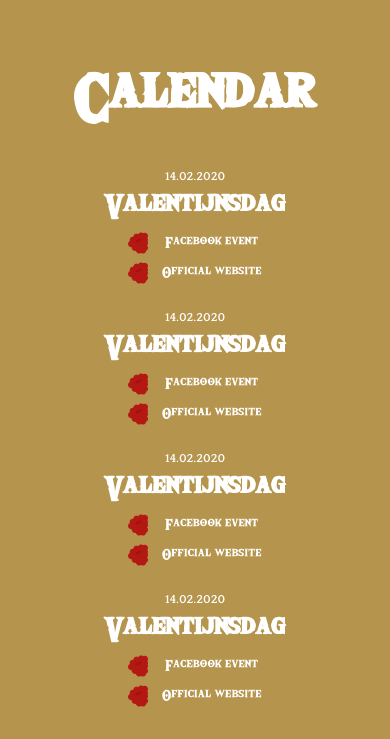
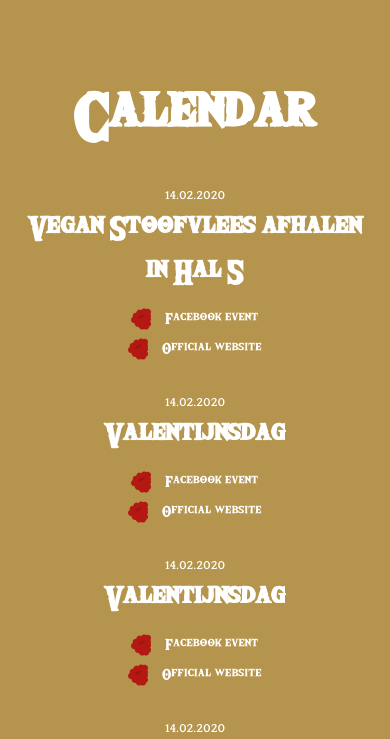
Before and after one commit to hardcodepunk/het-kabouter-vrouwtje, a plain HTML site: page src/index.html in a window 390 px wide. Shown: the part 3552-4291 px from the top of the page. Drawn offline with Linux system fonts and the light colour scheme; files that its build step writes are made by us from their sources; files whose address does not match are found by name.

Commit message:
fixed the calendar layout issue

```diff
--- a/src/index.html
+++ b/src/index.html
@@ -6,7 +6,7 @@
   <meta name="viewport" content="width=device-width, initial-scale=1.0">
   <title>Het Kaboutervrouwtje</title>
   <!-- Stylesheets -->
-  <link rel="stylesheet" href="assets/css/styles.css">
+  <link rel="stylesheet" href="assets/css/styles.css?v=1">
 </head>
 <body>
 <header class="header">
@@ -54,7 +54,7 @@
         <img class="gallery__display__button__icon" src="assets/img/arrow.svg" alt="Left arrow icon - fern leaf"/>
       </div>
       <div class="gallery__display__projection">
-        <img class="gallery__display__projection__img"src="data:,"/>
+        <img class="gallery__display__projection__img" src="data:,"/>
       </div>
       <div class="gallery__display__button gallery__display__button-right">
         <img class="gallery__display__button__icon" src="assets/img/arrow.svg" alt="Right arrow icon - fern leaf"/>
@@ -221,7 +221,7 @@
       <li class="list__item calendar__event">
         <div class="calendar__event__date">14.02.2020</div>
         <div class="calendar__event__content">
-          <h4 class="calendar__event__content__title">Valentijnsdag</h4>
+          <h4 class="calendar__event__content__title">Vegan Stoofvlees afhalen in Hal 5</h4>
           <div class="calendar__event__content__anchors">
             <a href="#" class="calendar__event__content__anchors__anchor">Facebook event</a>
             <a href="#" class="calendar__event__content__anchors__anchor">Official website</a>
--- a/src/scss/layout/_main.scss
+++ b/src/scss/layout/_main.scss
@@ -192,7 +192,7 @@
 }
 
 .offer {
-  padding: 120px 0 220px;
+  padding: 120px 0 170px;
   background: $gold;
   color: #fff;
   .icon {
@@ -207,16 +207,17 @@
 }
 
 .calendar {
-  margin-top: 120px;
   text-align: center;
+  max-width: 700px;
+  padding: 5%;
+  margin: 120px auto 0;
   &__title {
     margin-bottom: 34px;
   }
   &__event {
     text-align: left;
     display: flex;
-    justify-content: center;
-    margin-bottom: 34px;
+    margin-bottom: 54px;
     &__date {
       margin-right: 34px;
       font-size: 12px;
@@ -225,6 +226,8 @@
     &__content {
       &__title {
         font-size: 50px;
+        line-height: 55px;
+        margin-top: -7px;
       }
       &__anchors {
         font-size: 20px;
--- a/src/scss/layout/_responsive.scss
+++ b/src/scss/layout/_responsive.scss
@@ -98,8 +98,7 @@
     &__event {
       text-align: left;
       display: flex;
-      justify-content: center;
-      margin-bottom: 31px;
+      margin-bottom: 40px;
       &__date {
         margin-right: 31px;
         font-size: 12px;
@@ -108,6 +107,7 @@
       &__content {
         &__title {
           font-size: 34px;
+          line-height: 44px;
           margin-bottom: 0;
         }
         &__anchors {
@@ -162,6 +162,8 @@
       &__content {
         &__anchors {
           flex-direction: column;
+          justify-content: center;
+          align-items: center;
           margin-left: 24px;
         }
       }
```
Also changed, not shown: dest/index.html (+3 -3 lines), dest/assets/css/styles.css.
